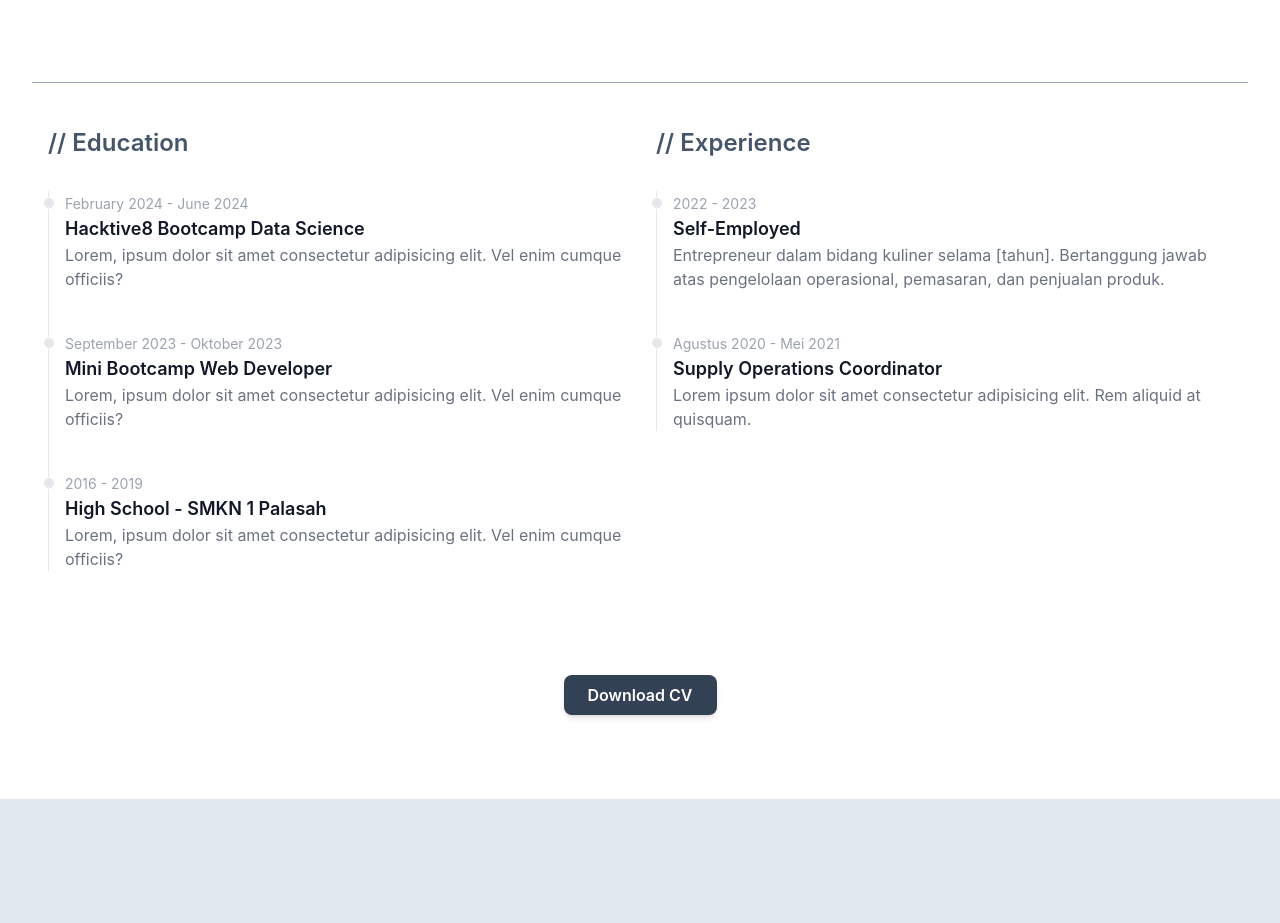
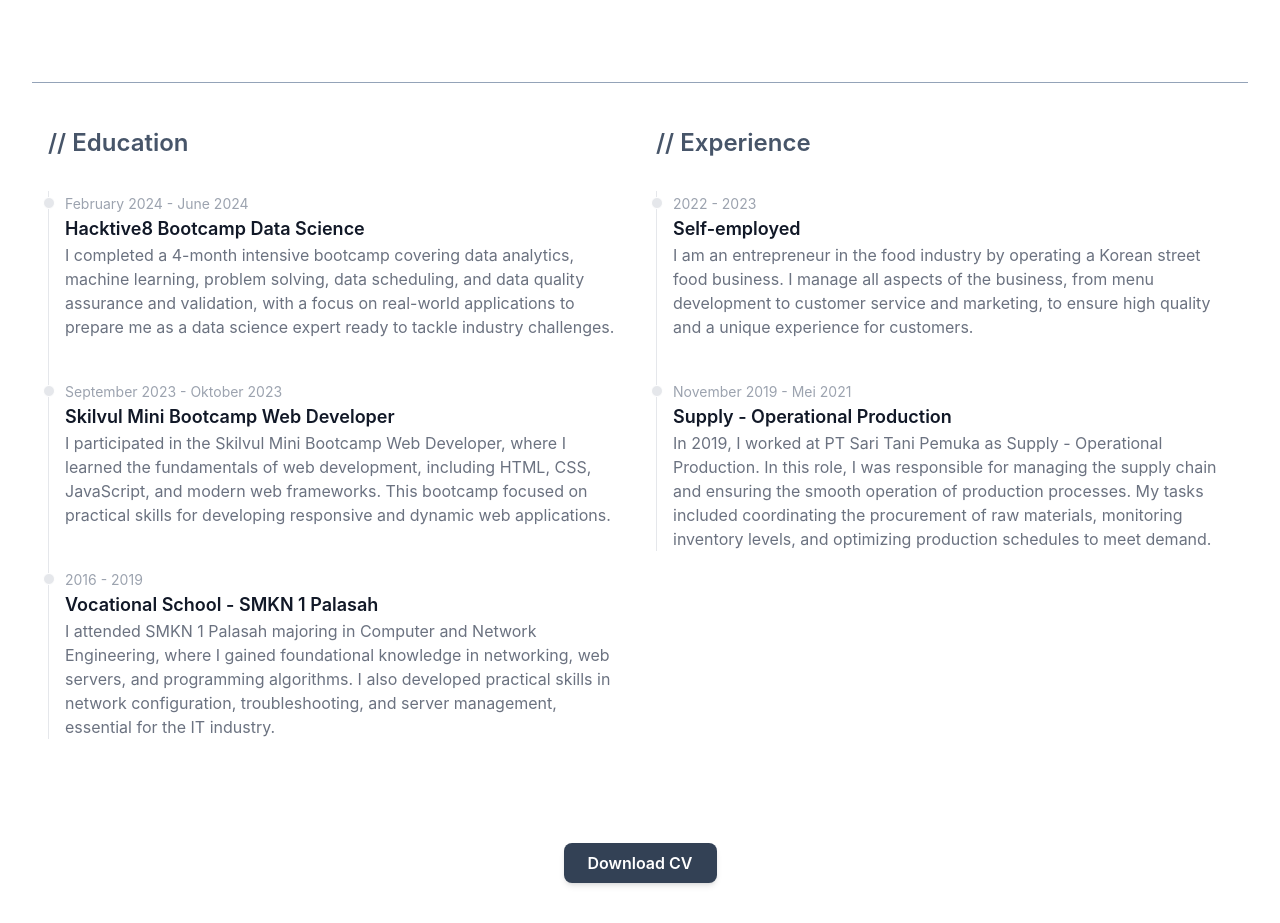
Before and after one commit to Akbar-fitriawan/portofolio-static, a Flask app: page / in a window 1280 px wide. Shown: the part 2386-3309 px from the top of the page. Run offline with Flask 3, Linux system fonts and the light colour scheme; style sheets or scripts are compiled from the project's sources; parts of the project's set-up code (start-up, migrations or seed data) failed here and were passed over; some libraries are stand-ins or nearby versions.

Commit message:
Update some features

```diff
--- a/app/routes.py
+++ b/app/routes.py
@@ -1,24 +1,24 @@
-from flask import Blueprint, render_template
+from flask import Blueprint, render_template, redirect, url_for, flash, request
+from flask_mail import Message
+# from .forms import ContactForm
+from config import Config
+from . import mail
+from datetime import datetime
 from utils import load_json_data
 
-from datetime import datetime
+# mail = Mail()
 
 main_bp = Blueprint('main', __name__)
-
 
 @main_bp.app_context_processor
 def inject_globals():
     return {
         'current_year': datetime.now().year,
         'owner_name': "Akbar Fitriawan",
-
     }
 
-
-@main_bp.route('/')
-@main_bp.route('/home')
+@main_bp.route('/', methods=['GET', 'POST'])
 def home():
-
     nav_links = [
         {'name': 'Home', 'url': 'home'},
         {'name': 'About', 'url': 'about'},
@@ -27,13 +27,48 @@ def home():
         {'name': 'Blog', 'url': 'blog'},
         {'name': 'Contact', 'url': 'contact'}
     ]
+
     data = load_json_data('./app/static/data.json')
 
 
+    return render_template('index.html',
+                        #    form=form,
+                           nav_links=nav_links,
+                           personal_details=data['personal_details'],
+                           certificates=data['certificates'],
+                           educations=data['educations'],
+                            experience=data['experiance']
+                           )
 
-    return render_template(
-        'index.html',
-        nav_links=nav_links,
-        personal_details=data['personal_details'],
-        certificates=data['certificates'],
-        educations=data['educations'])
+
+
+# Route untuk form
+@main_bp.route('/send-message', methods=['POST'])
+def send_message():
+    if request.method == 'POST':
+        name = request.form['name']
+        email = request.form['email']
+        subject = request.form['subject']
+        message = request.form['message']
+
+    if not name or not email or not subject or not message:
+           flash('Semua kolom harus diisi!', 'danger')
+           return redirect(url_for('main.index'))
+
+    # Membuat pesan email
+    msg = Message(
+                subject=f"Message from {name}: {subject}",
+                sender=email,
+                recipients=['akbarfitriawan12@gmail.com'] # Email tujuan (Gmail kamu)
+            )
+
+    msg.body = f"From: {name} <{email}>\n\n{message}"
+
+    # Mengirim email
+    try:
+        mail.send(msg)
+        flash('Message sent successfully!', 'success')
+    except Exception as e:
+        flash(f'Failed to send message. Error: {e}', 'danger')
+
+    return redirect(url_for('main.home'))
--- a/app/static/data.json
+++ b/app/static/data.json
@@ -27,6 +27,7 @@
       "date": "September 09, 2024",
       "url": "https://www.credly.com/badges/89ee35c4-a7f4-4e5c-8b89-cc90d7e0a234/public_url"
     },
+
     {
       "title": "Analyze Sentiment with Natural Language API Skill Badge",
       "organization": "Google Cloud",
@@ -59,21 +60,35 @@
       "transcript": "https://drive.google.com/file/d/1YYCTPprooE0GfpjhnVjlRfav5Q7szDvb/view?usp=drive_link"
     }
   ],
+
   "educations": [
     {
       "educt_title": "Hacktive8 Bootcamp Data Science",
       "date": "February 2024 - June 2024",
-      "description": "Lorem, ipsum dolor sit amet consectetur adipisicing elit. Vel enim cumque officiis?"
+      "description": "I completed a 4-month intensive bootcamp covering data analytics, machine learning, problem solving, data scheduling, and data quality assurance and validation, with a focus on real-world applications to prepare me as a data science expert ready to tackle industry challenges."
     },
     {
-      "educt_title": "Mini Bootcamp Web Developer",
+      "educt_title": "Skilvul Mini Bootcamp Web Developer",
       "date": "September 2023 - Oktober 2023",
-      "description": "Lorem, ipsum dolor sit amet consectetur adipisicing elit. Vel enim cumque officiis?"
+      "description": "I participated in the Skilvul Mini Bootcamp Web Developer, where I learned the fundamentals of web development, including HTML, CSS, JavaScript, and modern web frameworks. This bootcamp focused on practical skills for developing responsive and dynamic web applications."
     },
     {
-      "educt_title": "High School - SMKN 1 Palasah",
+      "educt_title": "Vocational School - SMKN 1 Palasah",
       "date": "2016 - 2019",
-      "description": "Lorem, ipsum dolor sit amet consectetur adipisicing elit. Vel enim cumque officiis?"
+      "description": "I attended SMKN 1 Palasah majoring in Computer and Network Engineering, where I gained foundational knowledge in networking, web servers, and programming algorithms. I also developed practical skills in network configuration, troubleshooting, and server management, essential for the IT industry."
+    }
+  ],
+
+  "experiance": [
+    {
+      "exp_title": "Self-employed",
+      "exp_date": "2022 - 2023",
+      "exp_description": "I am an entrepreneur in the food industry by operating a Korean street food business. I manage all aspects of the business, from menu development to customer service and marketing, to ensure high quality and a unique experience for customers."
+    },
+    {
+      "exp_title": "Supply - Operational Production",
+      "exp_date": "November 2019 - Mei 2021",
+      "exp_description": "In 2019, I worked at PT Sari Tani Pemuka as Supply - Operational Production. In this role, I was responsible for managing the supply chain and ensuring the smooth operation of production processes. My tasks included coordinating the procurement of raw materials, monitoring inventory levels, and optimizing production schedules to meet demand."
     }
   ]
 }
--- a/app/templates/snippets/about.html
+++ b/app/templates/snippets/about.html
@@ -362,7 +362,8 @@
           <li class="mb-10 ms-4">
             <div
               class="absolute w-3 h-3 bg-gray-200 rounded-full mt-1.5 -start-1.5 border border-white dark:border-gray-900 dark:bg-gray-700"
-            ></div>
+            >
+          </div>
             <time
               class="mb-1 text-sm font-normal leading-none text-gray-400 dark:text-gray-500"
               >{{educt.date}}</time
@@ -376,51 +377,25 @@
               {{educt.description}}
             </p>
           </li>
-
           {% endfor %}
         </ol>
       </div>
+
       <div class="w-full lg:w-1/2 px-4 py-3 mb-8">
         <h3 class="text-2xl font-semibold text-slate-600 mb-8">
           // Experience
         </h3>
 
         <ol class="relative border-s border-gray-200 dark:border-gray-700">
-          <li class="mb-10 ms-4">
-            <div
-              class="absolute w-3 h-3 bg-gray-200 rounded-full mt-1.5 -start-1.5 border border-white dark:border-gray-900 dark:bg-gray-700"
-            ></div>
-            <time
-              class="mb-1 text-sm font-normal leading-none text-gray-400 dark:text-gray-500"
-              >2022 - 2023</time
-            >
-            <h3 class="text-lg font-semibold text-gray-900 dark:text-white">
-              Self-Employed
-            </h3>
-            <p
-              class="mb-4 text-base font-normal text-gray-500 dark:text-gray-400"
-            >
-              Entrepreneur dalam bidang kuliner selama [tahun]. Bertanggung
-              jawab atas pengelolaan operasional, pemasaran, dan penjualan
-              produk.
-            </p>
-          </li>
-          <li class="mb-10 ms-4">
-            <div
-              class="absolute w-3 h-3 bg-gray-200 rounded-full mt-1.5 -start-1.5 border border-white dark:border-gray-900 dark:bg-gray-700"
-            ></div>
-            <time
-              class="mb-1 text-sm font-normal leading-none text-gray-400 dark:text-gray-500"
-              >Agustus 2020 - Mei 2021</time
-            >
-            <h3 class="text-lg font-semibold text-gray-900 dark:text-white">
-              Supply Operations Coordinator
-            </h3>
-            <p class="text-base font-normal text-gray-500 dark:text-gray-400">
-              Lorem ipsum dolor sit amet consectetur adipisicing elit. Rem
-              aliquid at quisquam.
-            </p>
-          </li>
+          {% for exp in experience %}
+            <li class="mb-10 ms-4">
+              <div class="absolute w-3 h-3 bg-gray-200 rounded-full mt-1.5 -start-1.5 border border-white   dark:border-gray-900 dark:bg-gray-700"></div>
+              <time class="mb-1 text-sm font-normal leading-none text-gray-400 dark:text-gray-500">{{exp.exp_date}}</time>
+              <h3 class="text-lg font-semibold text-gray-900 dark:text-white">{{exp.exp_title}}</h3>
+              <p class="mb-4 text-base font-normal text-gray-500 dark:text-gray-400">{{exp.exp_description}}</p>
+            </li>
+          {% endfor %}
+
         </ol>
       </div>
     </div>
--- a/app/templates/snippets/contact.html
+++ b/app/templates/snippets/contact.html
@@ -99,7 +99,19 @@
           </div>
         </div>
         <div class="w-full mb-12 p4 lg:w-1/2 mx-auto">
-          <form>
+          <div>
+            <!-- Tampilkan flash message -->
+            {% with messages = get_flashed_messages(with_categories=true) %} {%
+            if messages %}
+            <ul>
+              {% for category, message in messages %}
+              <li class="{{ category }}">{{ message }}</li>
+              {% endfor %}
+            </ul>
+            {% endif %} {% endwith %}
+          </div>
+
+          <form action="{{ url_for('main.send_message') }}" method="POST">
             <div class="grid gap-2 mb-6 md:grid-cols-2">
               <div>
                 <label
@@ -110,6 +122,7 @@
                 <input
                   type="text"
                   id="name"
+                  name="name"
                   class="bg-gray-50 border border-gray-300 text-gray-900 text-sm rounded-lg focus:ring-blue-500 focus:border-blue-500 block w-full p-2.5 dark:bg-gray-700 dark:border-gray-600 dark:placeholder-gray-400 dark:text-white dark:focus:ring-blue-500 dark:focus:border-blue-500"
                   placeholder="John Doe"
                   required
@@ -124,6 +137,7 @@
                 <input
                   type="email"
                   id="email"
+                  name="email"
                   class="bg-gray-50 border border-gray-300 text-gray-900 text-sm rounded-lg focus:ring-blue-500 focus:border-blue-500 block w-full p-2.5 dark:bg-gray-700 dark:border-gray-600 dark:placeholder-gray-400 dark:text-white dark:focus:ring-blue-500 dark:focus:border-blue-500"
                   placeholder="john.doe@example.com"
                   required
@@ -139,6 +153,7 @@
               <input
                 type="text"
                 id="email"
+                name="subject"
                 class="bg-gray-50 border border-gray-300 text-gray-900 text-sm rounded-lg focus:ring-blue-500 focus:border-blue-500 block w-full p-2.5 dark:bg-gray-700 dark:border-gray-600 dark:placeholder-gray-400 dark:text-white dark:focus:ring-blue-500 dark:focus:border-blue-500"
                 placeholder="Your Subject"
                 required
@@ -153,10 +168,13 @@
               <textarea
                 id="message"
                 rows="4"
+                name="message"
                 class="block p-2.5 w-full text-sm text-gray-900 bg-gray-50 rounded-lg border border-gray-300 focus:ring-blue-500 focus:border-blue-500 dark:bg-gray-700 dark:border-gray-600 dark:placeholder-gray-400 dark:text-white dark:focus:ring-blue-500 dark:focus:border-blue-500"
                 placeholder="Write your thoughts here..."
-              ></textarea>
+              >
+              </textarea>
             </div>
+
             <button
               type="submit"
               class="text-white bg-blue-700 hover:bg-blue-800 focus:ring-4 focus:outline-none focus:ring-blue-300 font-medium rounded-lg text-sm w-full sm:w-auto px-5 py-2.5 text-center dark:bg-blue-600 dark:hover:bg-blue-700 dark:focus:ring-blue-800 shadow-lg"
--- a/requirements.txt
+++ b/requirements.txt
@@ -1,2 +1,4 @@
 flask
 python-dotenv
+flask-mail
+flask-wtf
```
Also changed, not shown: app/__init__.py (+12 -0 lines), app/forms.py (added, +10 -0 lines), app/templates/snippets/navbar.html (+0 -59 lines), config.py (+10 -2 lines).
